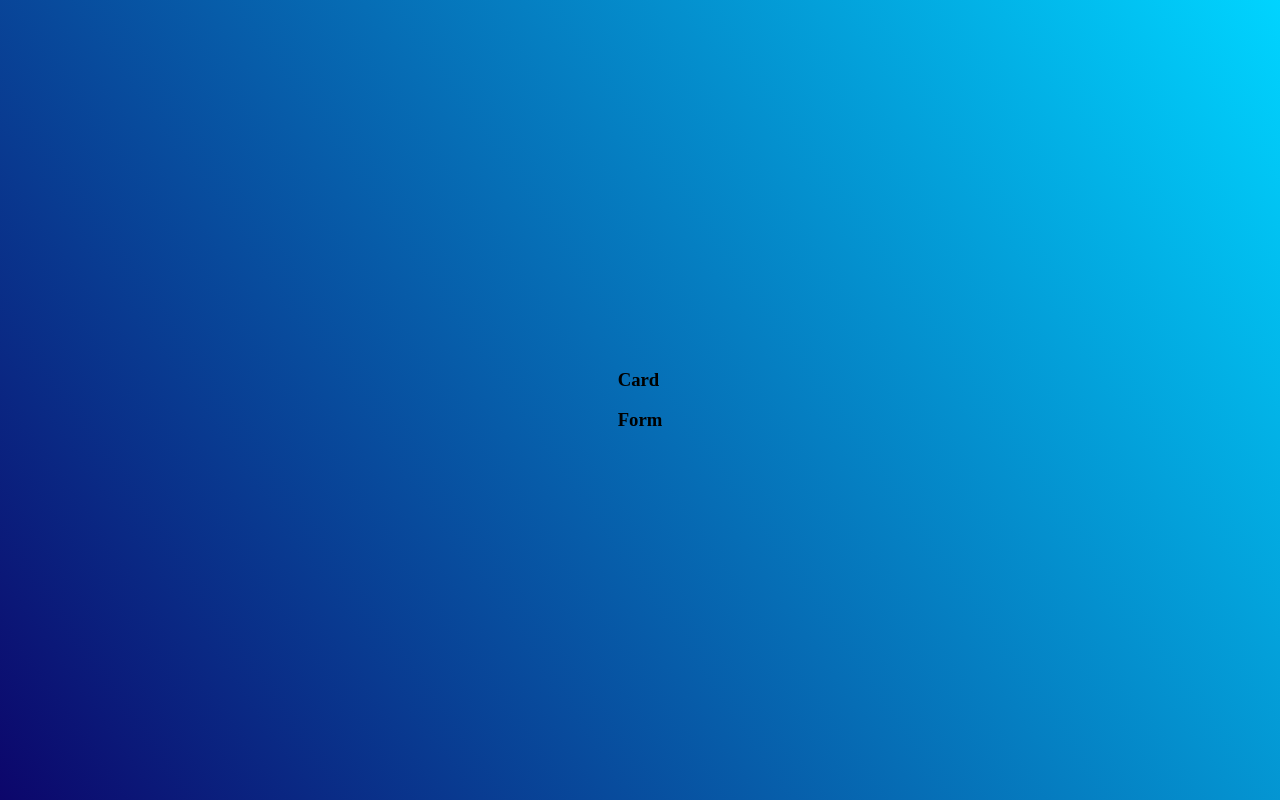
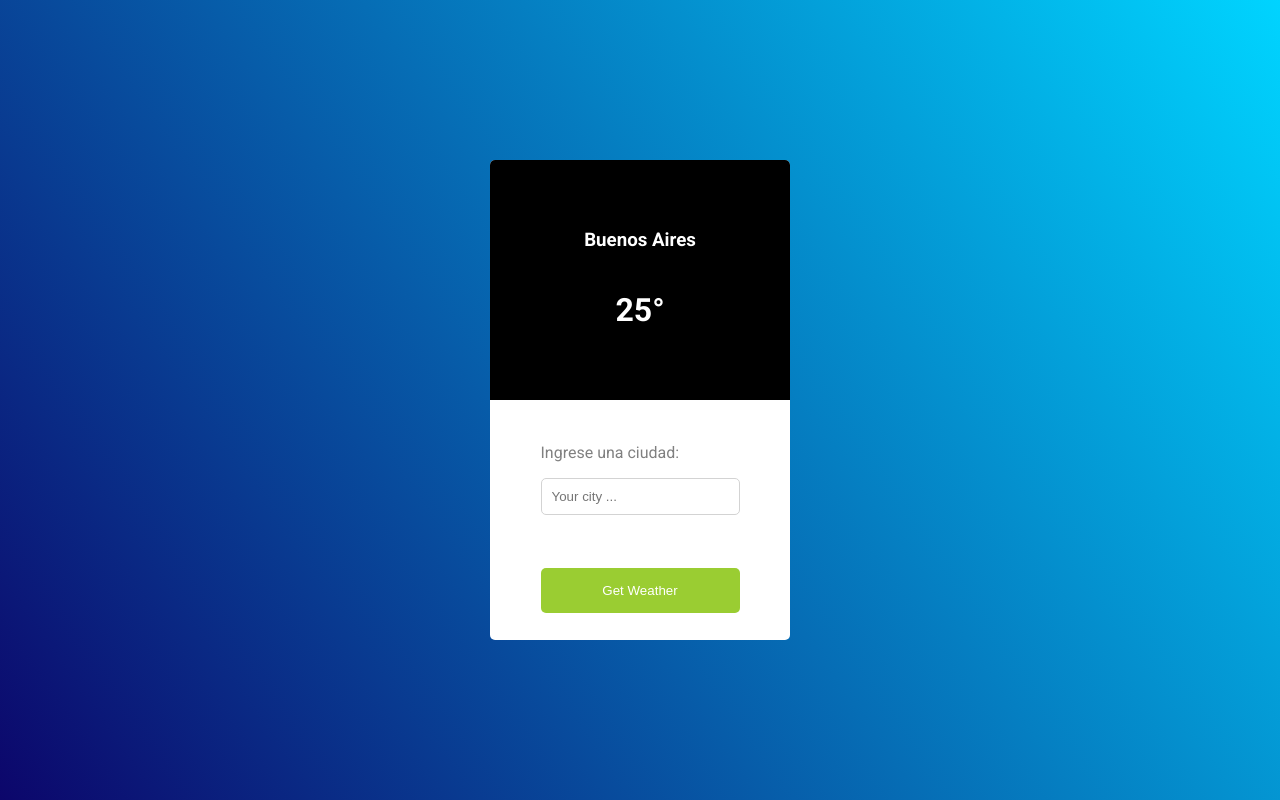
Before and after one commit to juanfratta/weather-app, a React (Create React App) app: page / in a window 1280 px wide. Built offline with nearby package versions, Linux system fonts and the light colour scheme.

Commit message:
add components & styles

```diff
--- a/public/index.html
+++ b/public/index.html
@@ -5,6 +5,11 @@
     <link rel="icon" href="%PUBLIC_URL%/favicon.ico" />
     <meta name="viewport" content="width=device-width, initial-scale=1" />
     <meta name="description" content="App para consultar el clima." />
+    <link rel="preconnect" href="https://fonts.gstatic.com" />
+    <link
+      href="https://fonts.googleapis.com/css2?family=Roboto:ital,wght@0,400;0,700;1,400;1,700&display=swap"
+      rel="stylesheet"
+    />
 
     <title>Weather-App</title>
   </head>
--- /dev/null
+++ b/src/components/card/form/index.js
@@ -0,0 +1,20 @@
+import {
+  ButtonGetWeather,
+  CityInput,
+  CityLabel,
+  FormContainer,
+} from "./styles";
+
+const Form = () => {
+  return (
+    <FormContainer>
+      <div>
+        <CityLabel>Ingrese una ciudad:</CityLabel>
+        <CityInput placeholder="Your city ..." />
+      </div>
+      <ButtonGetWeather>Get Weather</ButtonGetWeather>
+    </FormContainer>
+  );
+};
+
+export default Form;
--- /dev/null
+++ b/src/components/card/form/styles.js
@@ -0,0 +1,29 @@
+import styled from "styled-components";
+
+export const FormContainer = styled.div`
+  height: 50%;
+  display: flex;
+  flex-flow: column;
+  justify-content: space-around;
+`;
+
+export const CityLabel = styled.p`
+  color: grey;
+  font-family: "Roboto", sans-serif;
+`;
+
+export const CityInput = styled.input`
+  border: 1px solid lightgray;
+  padding: 10px;
+  border-radius: 5px;
+  outline: none;
+`;
+
+export const ButtonGetWeather = styled.button`
+  outline: none;
+  border: none;
+  border-radius: 5px;
+  background-color: yellowgreen;
+  padding: 15px;
+  color: white;
+`;
--- a/src/components/card/index.js
+++ b/src/components/card/index.js
@@ -1,11 +1,14 @@
-import Form from "../form";
+import Form from "./form";
+import ViewInfo from "./viewInfo";
+
+import { CardContainer } from "./styles";
 
 const Card = () => {
   return (
-    <div>
-      <h3>Card</h3>
+    <CardContainer>
+      <ViewInfo />
       <Form />
-    </div>
+    </CardContainer>
   );
 };
 
--- a/src/components/card/styles.js
+++ b/src/components/card/styles.js
@@ -0,0 +1,13 @@
+import styled from "styled-components";
+
+export const CardContainer = styled.div`
+  width: 300px;
+  height: 60vh;
+  background-color: white;
+  border-radius: 5px;
+  display: flex;
+  flex-flow: column;
+  justify-content: space-between;
+  align-items: center;
+  overflow: hidden;
+`;
--- /dev/null
+++ b/src/components/card/viewInfo/index.js
@@ -0,0 +1,12 @@
+import { CityTemp, CityTitle, ViewInfoContainer } from "./styles";
+
+const ViewInfo = () => {
+  return (
+    <ViewInfoContainer>
+      <CityTitle>Buenos Aires</CityTitle>
+      <CityTemp>25°</CityTemp>
+    </ViewInfoContainer>
+  );
+};
+
+export default ViewInfo;
--- /dev/null
+++ b/src/components/card/viewInfo/styles.js
@@ -0,0 +1,20 @@
+import styled from "styled-components";
+
+export const CityTemp = styled.h1`
+  color: white;
+`;
+
+export const CityTitle = styled.h3`
+  color: white;
+`;
+
+export const ViewInfoContainer = styled.div`
+  width: 100%;
+  height: 50%;
+  background-color: black;
+  font-family: Roboto, sans-serif;
+  display: flex;
+  flex-flow: column;
+  justify-content: center;
+  align-items: center;
+`;
--- a/src/components/form/index.js
+++ /dev/null
@@ -1,5 +0,0 @@
-const Form = () => {
-  return <h3>Form</h3>;
-};
-
-export default Form;
```
Also changed, not shown: src/components/form/styles.js (deleted).
